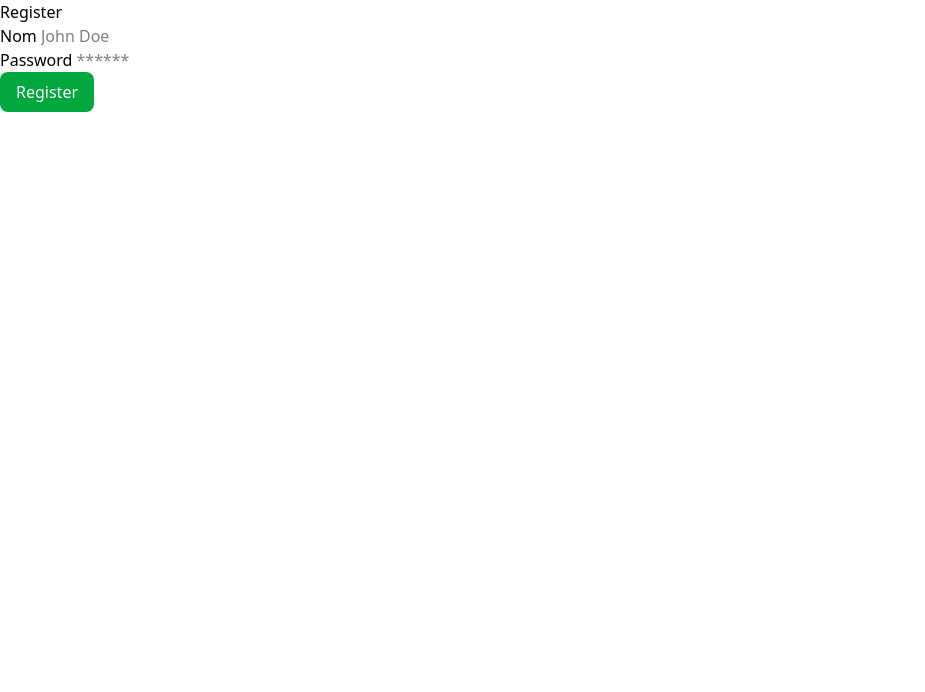
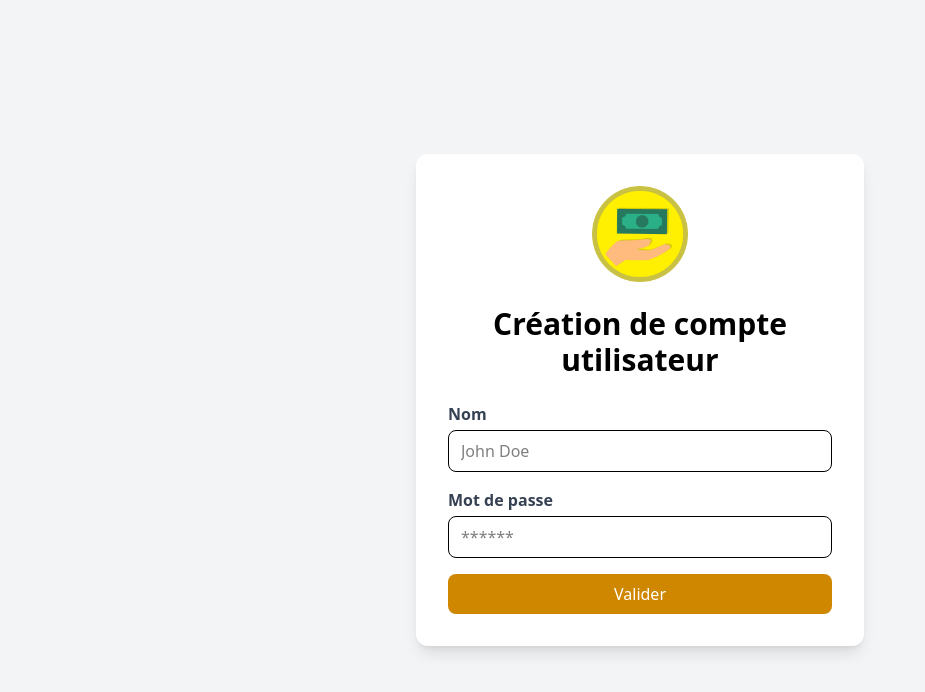
Before and after one commit to vicbenham/banking-app, an Angular app: page /register in a window 1280 px wide. Shown: the top 692 px of the page, without its empty margins (0-925 px from the left). Built offline with nearby package versions, Linux system fonts and the light colour scheme.

Commit message:
add register page

```diff
--- a/angular.json
+++ b/angular.json
@@ -2,7 +2,8 @@
   "$schema": "./node_modules/@angular/cli/lib/config/schema.json",
   "version": 1,
   "cli": {
-    "packageManager": "pnpm"
+    "packageManager": "pnpm",
+    "analytics": "2100bc2a-cae1-49ad-8fb5-582fb06bfcbc"
   },
   "newProjectRoot": "projects",
   "projects": {
@@ -19,7 +20,7 @@
             "browser": "src/main.ts",
             "tsConfig": "tsconfig.app.json",
             "assets": [
-              {
+              "src/assets",              {
                 "glob": "**/*",
                 "input": "public"
               }
--- a/src/app/register.component/register.component.html
+++ b/src/app/register.component/register.component.html
@@ -1,35 +1,48 @@
-<div class="">
-  <h2>Register</h2>
+<div class="min-h-screen flex items-center justify-center bg-gray-100 px-4">
+  <div class="bg-white p-8 rounded-xl shadow-lg w-full max-w-md">
+<img src="assets/bank-logo.png" alt="logo de la banque" class="w-24 mx-auto mb-6" />
+    <!-- Titre -->
+    <h2 class="text-2xl md:text-3xl font-bold text-center mb-6">
+      Création de compte utilisateur
+    </h2>
 
-  <form [formGroup]="registerForm" (ngSubmit)="submit()">
+    <!-- Formulaire -->
+    <form [formGroup]="registerForm" (ngSubmit)="submit()" class="space-y-4">
 
-    <!-- Champ nom -->
-    <div class="">
-      <label for="clientCode">Nom </label>
+      <!-- Champ Nom -->
+      <div>
+        <label for="name" class="block text-gray-700 font-semibold mb-1">Nom</label>
         <input
           type="text"
           id="name"
           formControlName="name"
-        placeholder="John Doe">
+          placeholder="John Doe"
+          class="w-full border rounded-lg px-3 py-2 focus:ring-2 focus:ring-green-400 focus:border-yellow-400 outline-none"
+        />
       </div>
 
-
       <!-- Champ Password -->
-    <div class="">
-      <label for="password">Password </label>
+      <div>
+        <label for="password" class="block text-gray-700 font-semibold mb-1">Mot de passe</label>
         <input
           type="password"
           id="password"
           formControlName="password"
           placeholder="******"
-        maxlength="6">
+          maxlength="6"
+          class="w-full border rounded-lg px-3 py-2 focus:ring-2 focus:ring-yellow-400 focus:border-yellow-400 outline-none"
+        />
       </div>
 
-    <button (click)="submit()"
-            class="px-4 py-2 rounded-lg bg-green-600 text-white font-medium
-         hover:bg-green-700 active:bg-green-800
-         focus:outline-none focus:ring-2 focus:ring-green-400
-         transition">
-      Register</button>
+      <!-- Bouton -->
+      <button
+        type="submit"
+        [disabled]="registerForm.invalid"
+        class="w-full bg-yellow-600 text-white py-2 rounded-lg font-medium hover:bg-yellow-700 active:bg-yellow-800 focus:outline-none focus:ring-2 focus:ring-yellow-400 transition"
+      >
+        Valider
+      </button>
+
     </form>
   </div>
+</div>
```
Also changed, not shown: src/assets/bank-logo.png (added). Lines whose indentation alone changed are shown as unchanged.
